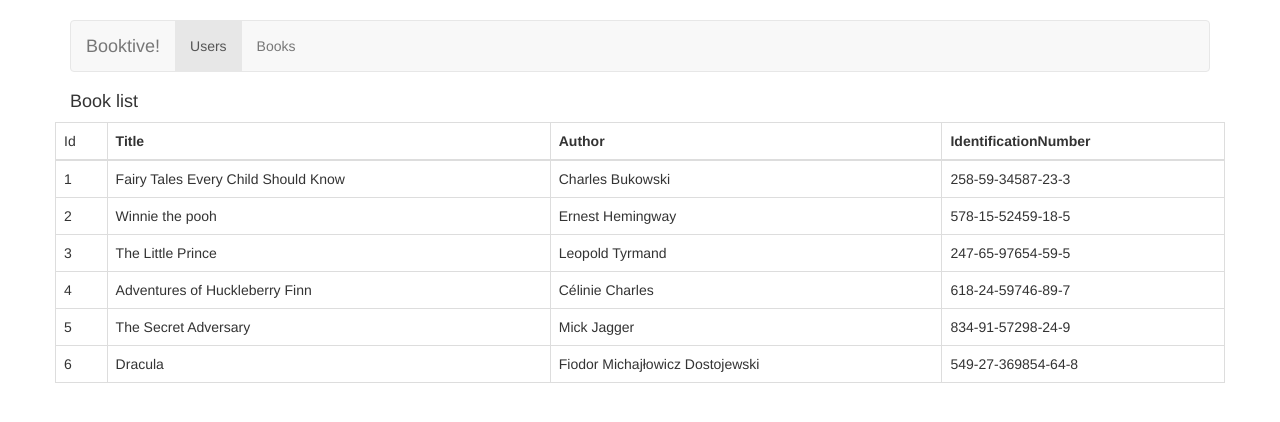
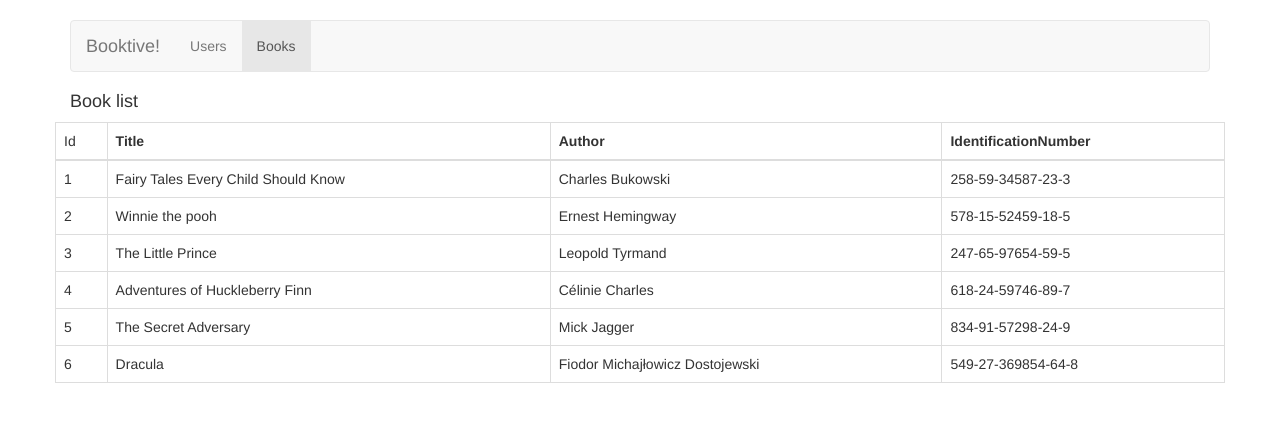
Before and after one commit to ArturJar/library, an Angular app: page /books in a window 1280 px wide. Shown: the top 422 px of the page. Built offline with nearby package versions, Linux system fonts and the light colour scheme.

Commit message:
Add routerLinkActive directive in nav-bar

```diff
--- a/src/app/nav-bar/nav-bar.component.html
+++ b/src/app/nav-bar/nav-bar.component.html
@@ -5,8 +5,8 @@
     </div>
     <div id="navbar" class="navbar-collapse collapse">
       <ul class="nav navbar-nav">
-        <li class="active"><a routerLink='/users'>Users</a></li>
-        <li><a routerLink='/books'>Books</a></li>
+        <li routerLinkActive="active"><a routerLink='/users'>Users</a></li>
+        <li routerLinkActive="active"><a routerLink='/books'>Books</a></li>
       </ul>
     </div>
   </div>
```
